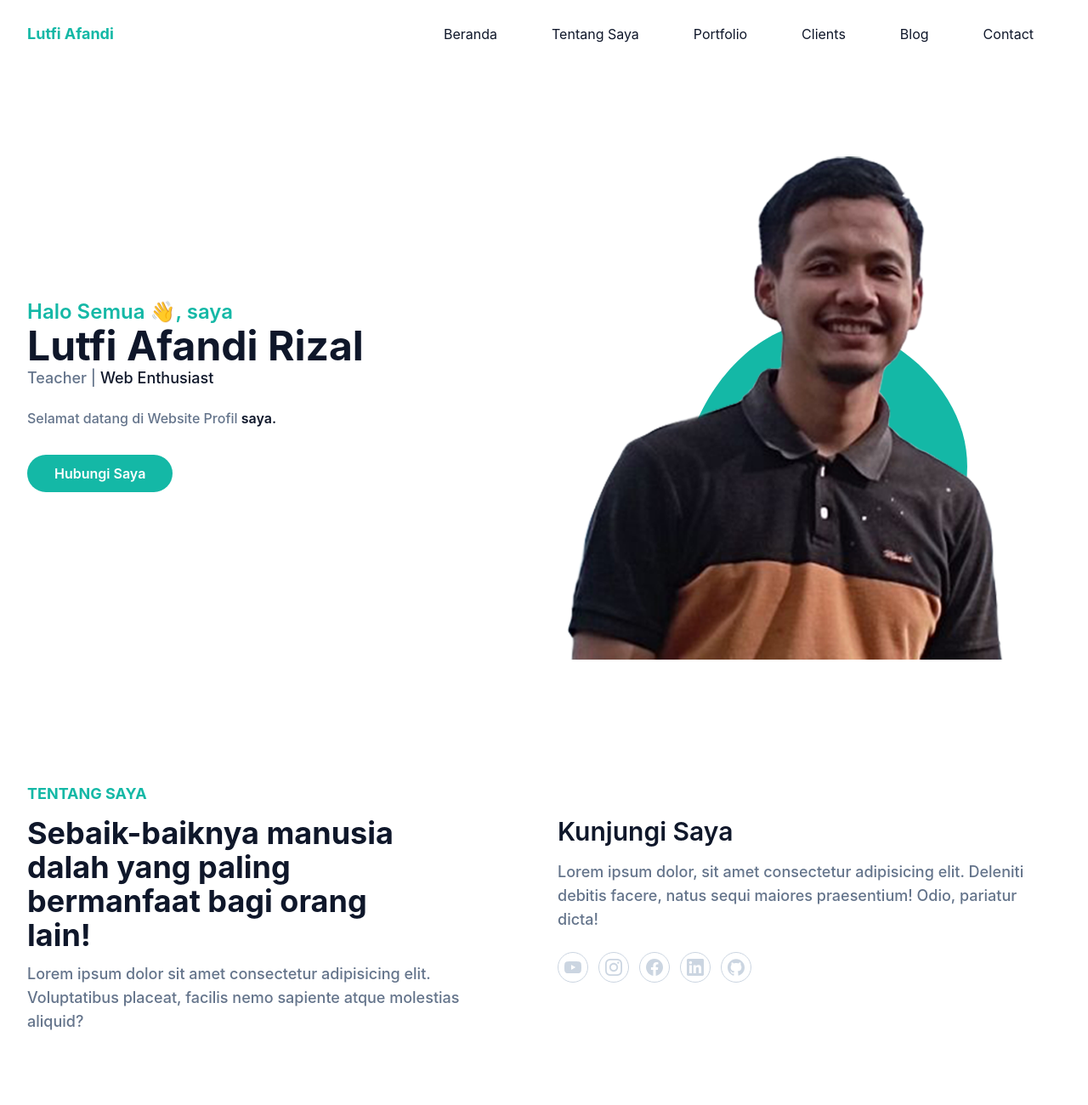
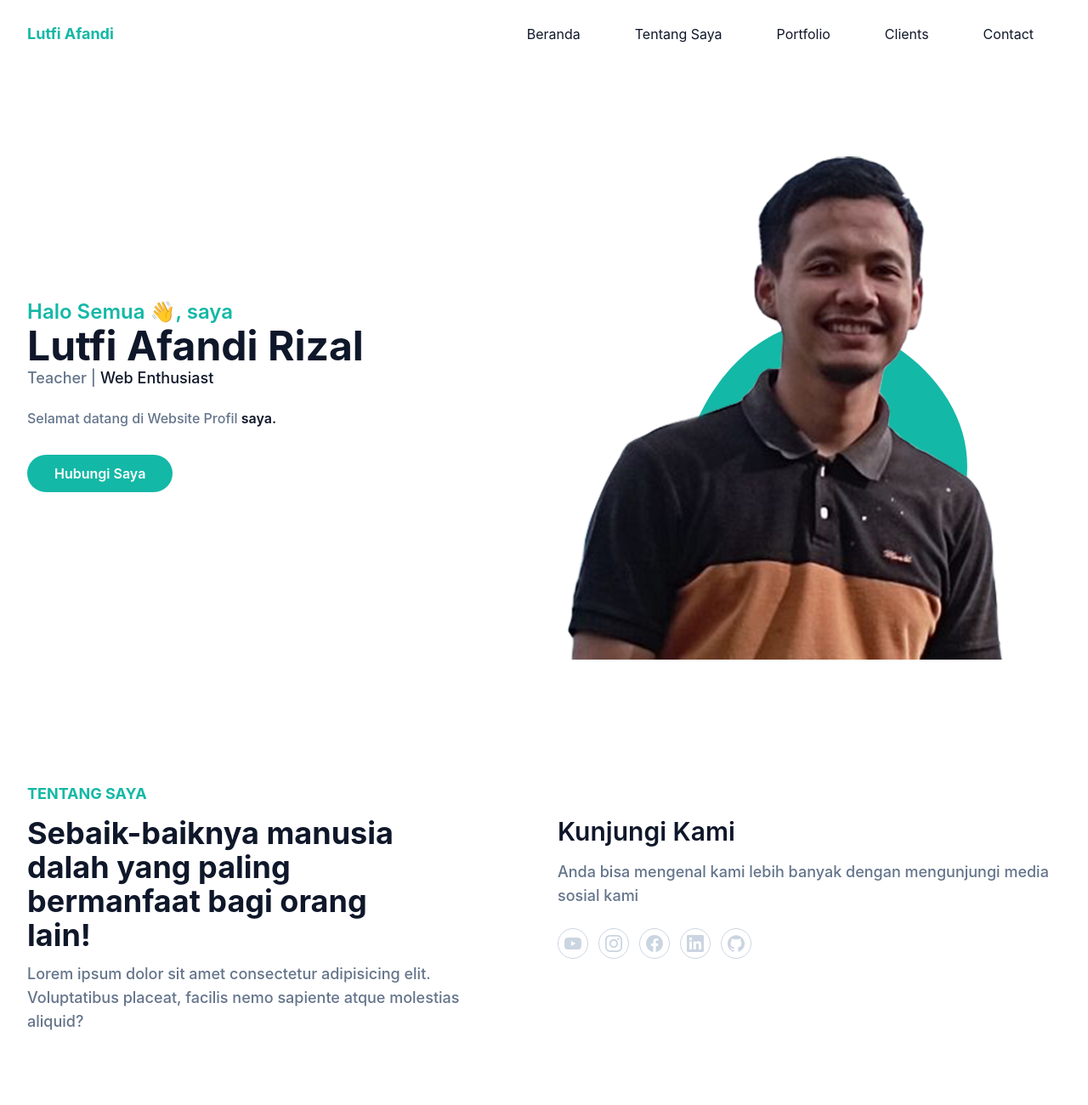
Before and after one commit to lutfi-afandi/profile, a website: page index.html in a window 1280 px wide. Shown: the top 1300 px of the page at 85% size. Drawn offline with Linux system fonts and the light colour scheme.

Commit message:
Update sikit

```diff
--- a/index.html
+++ b/index.html
@@ -37,9 +37,6 @@
                      </li>
                      <li class="group">
                         <a href="#clients" class="text-base text-dark py-2 mx-8 flex group-hover:text-primary">Clients</a>
-                     </li>
-                     <li class="group">
-                        <a href="#blog" class="text-base text-dark py-2 mx-8 flex group-hover:text-primary">Blog</a>
                      </li>
                      <li class="group">
                         <a href="#contact" class="text-base text-dark py-2 mx-8 flex group-hover:text-primary">Contact</a>
@@ -91,8 +88,8 @@
                <p class="font-medium text-base text-secondary max-w-xl lg:text-lg">Lorem ipsum dolor sit amet consectetur adipisicing elit. Voluptatibus placeat, facilis nemo sapiente atque molestias aliquid?</p>
             </div>
             <div class="w-full px-4  lg:w-1/2">
-               <h3 class="font-semibold text-2xl text-dark  mb-4 lg:text-3xl lg:pt-10">Kunjungi Saya</h3>
-               <p class="font-medium text-base text-secondary mb-6 lg:text-lg">Lorem ipsum dolor, sit amet consectetur adipisicing elit. Deleniti debitis facere, natus sequi maiores praesentium! Odio, pariatur dicta!
+               <h3 class="font-semibold text-2xl text-dark  mb-4 lg:text-3xl lg:pt-10">Kunjungi Kami</h3>
+               <p class="font-medium text-base text-secondary mb-6 lg:text-lg">Anda bisa mengenal kami lebih banyak dengan mengunjungi media sosial kami
                </p>
                <!-- Social Media -->
                <div class="flex items-center">
```
